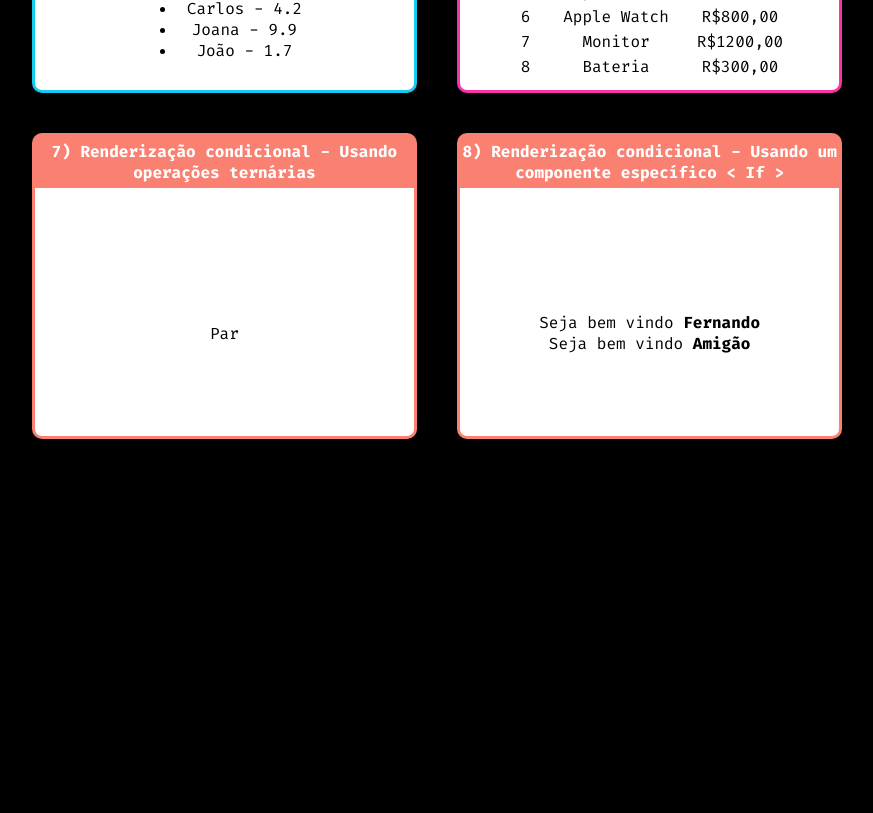
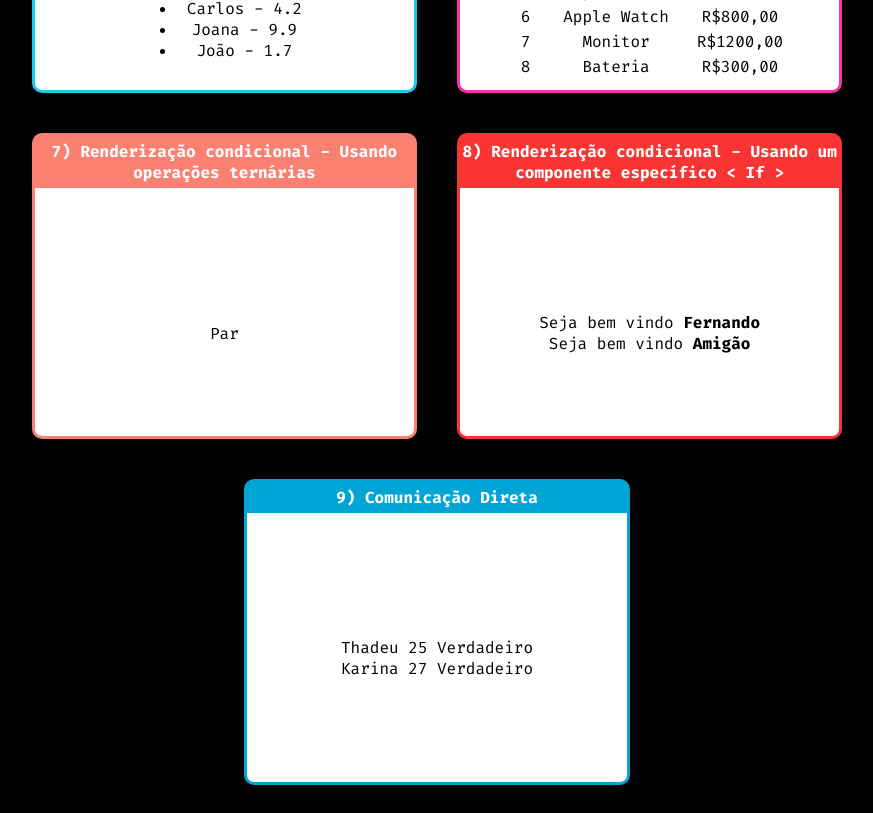
Before and after one commit to ThadeuCesario/React, a React (Create React App) app in the folder react-fundamentals_coder/: page / in a window 1280 px wide. Shown: the part 980-1793 px from the top of the page, without its empty margins (203-1076 px from the left). Before the commit the page ends 1447 px from the top, so only its background shows below. Built offline with nearby package versions, Linux system fonts and the light colour scheme.

Commit message:
Direct Comunication into components

```diff
--- a/react-fundamentals_coder/src/App.jsx
+++ b/react-fundamentals_coder/src/App.jsx
@@ -11,6 +11,7 @@ import ListaAlunos from "./Components/Repeticao/ListaAlunos";
 import TabelaProdutos from "./Components/Repeticao/TabelaProdutos";
 import ParOuImpar from "./Conditional/ParOuImpar";
 import UsuarioInfo from "./Conditional/UsuarioInfo";
+import DiretaPai from "./Components/Comunication/DiretaPai";
 
 /* Import Images */
 import logo from './Assets/react-logo.png';
@@ -53,10 +54,15 @@ export default props => {
                     <ParOuImpar number={30}/>
                 </Card>
 
-                <Card title={'8) Renderização condicional - Usando um componente específico < If >'} color={'#FA8072'}>
+                <Card title={'8) Renderização condicional - Usando um componente específico < If >'} color={'#FA3333'}>
                     <UsuarioInfo usuario={{nome: 'Fernando'}}/>
                     <UsuarioInfo usuario={{}}/>
                 </Card>
+
+                <Card title={'9) Comunicação Direta'} color={'#00A4D5'}>
+                    <DiretaPai />
+                </Card>
+
             </div>
         </React.Fragment>
     );
--- /dev/null
+++ b/react-fundamentals_coder/src/Components/Comunication/DiretaFilho.jsx
@@ -0,0 +1,14 @@
+import React from 'react';
+
+export default props => {
+
+    const {name, age, isNerd} = props;
+
+    return(
+        <div>
+            <span>{name} </span>
+            <span>{age} </span>
+            <span>{isNerd ? 'Verdadeiro' : 'Falso'}</span>
+        </div>
+    );
+}
--- /dev/null
+++ b/react-fundamentals_coder/src/Components/Comunication/DiretaPai.jsx
@@ -0,0 +1,13 @@
+import React from 'react';
+
+/* Import component */
+import DiretaFilho from "./DiretaFilho";
+
+export default props => {
+    return(
+        <>
+            <DiretaFilho name={'Thadeu'} age={25} isNerd={true} />
+            <DiretaFilho name={'Karina'} age={27} isNerd={true} />
+        </>
+    );
+}
```
Also changed, not shown: 1 other file (tests, documents, lock files or other folders).
